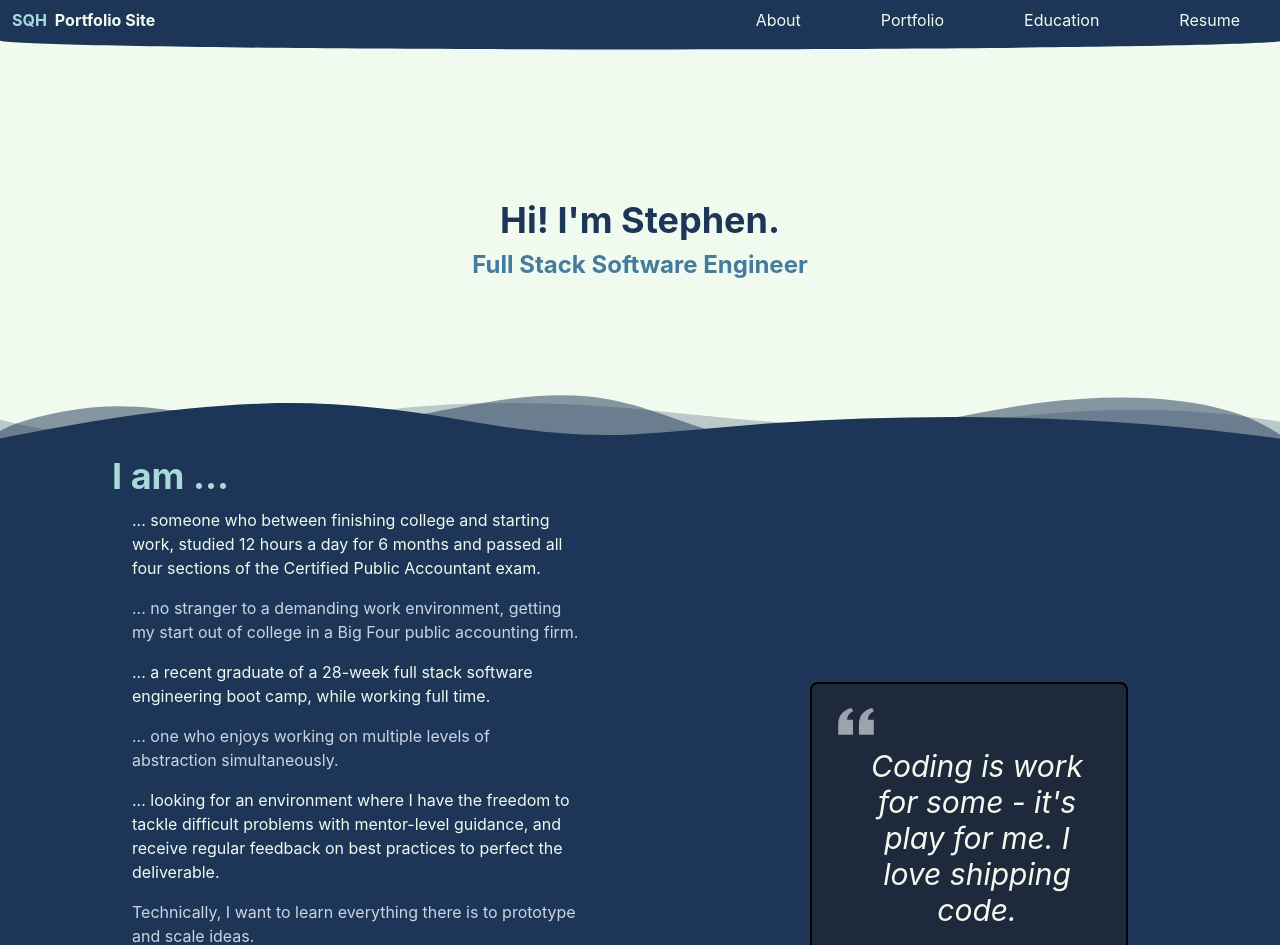
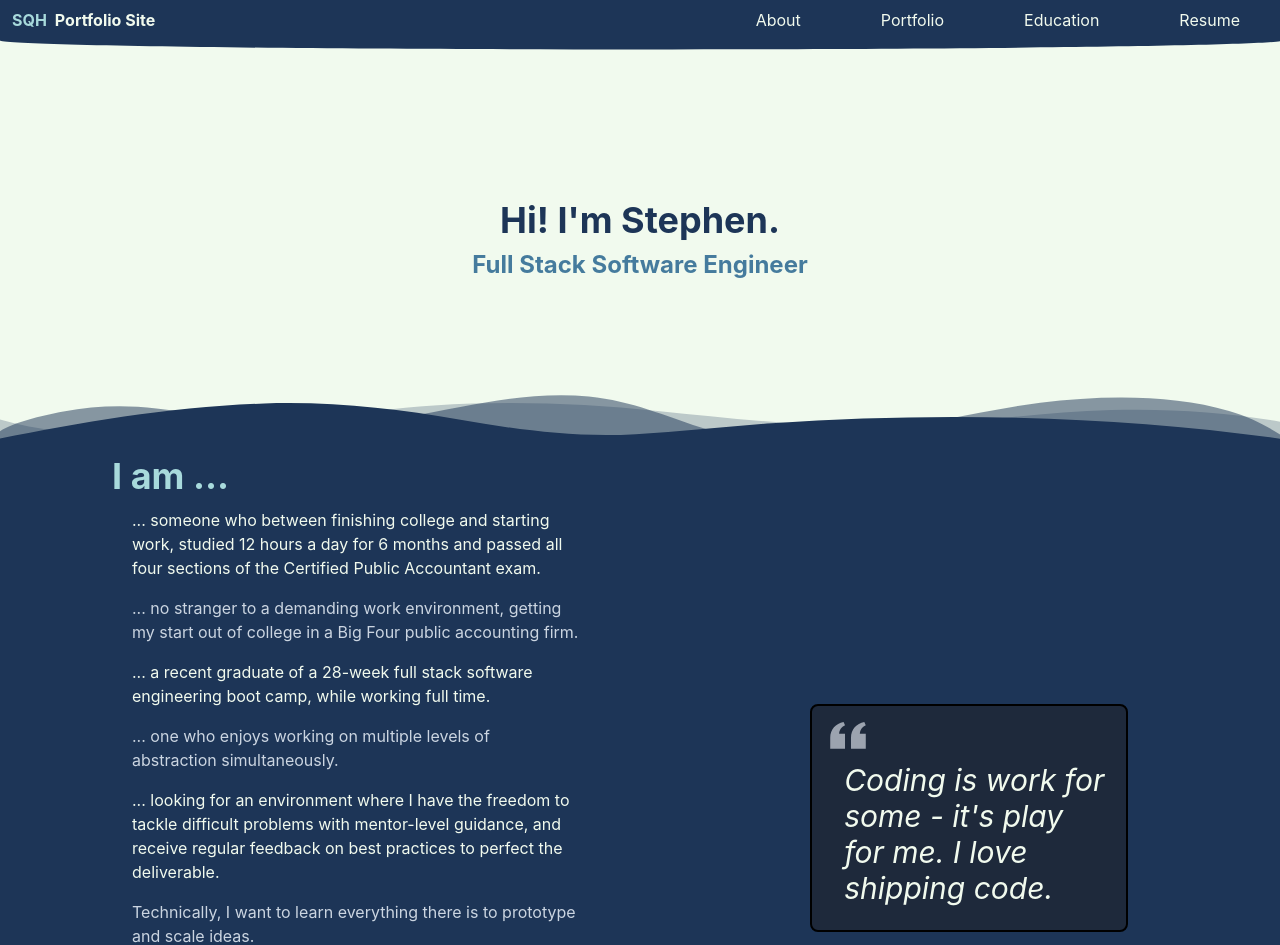
Before and after one commit to stephenqhoward/portfolio-site, a Next.js app: page / in a window 1280 px wide. Shown: the top 945 px of the page. Built offline with nearby package versions, Linux system fonts and the light colour scheme.

Commit message:
Adjust quote box padding and text alignment

```diff
--- a/src/components/Bio/Bio.tsx
+++ b/src/components/Bio/Bio.tsx
@@ -55,7 +55,7 @@ const Bio = ({ bullets, quotedText, text, skills }: BioProps) => (
     </div>
     {/* Quoted text */}
     <div className="hidden w-[60%] self-center text-3xl lg:visible lg:flex">
-      <div className="w-[70%] rounded-lg border-2 border-black bg-slate-800 p-6">
+      <div className="w-[70%] rounded-lg border-2 border-black bg-slate-800 px-4 pt-4 pb-6">
         <svg
           aria-hidden="true"
           className="h-10 w-10 text-gray-400 dark:text-gray-500"
@@ -69,7 +69,7 @@ const Bio = ({ bullets, quotedText, text, skills }: BioProps) => (
           />
         </svg>
         <h4
-          className={`ml-4 text-center italic text-cream before:content-["\f10d"]`}
+          className={`ml-4 text-left italic text-cream before:content-["\f10d"]`}
         >
           {quotedText}
         </h4>
```
